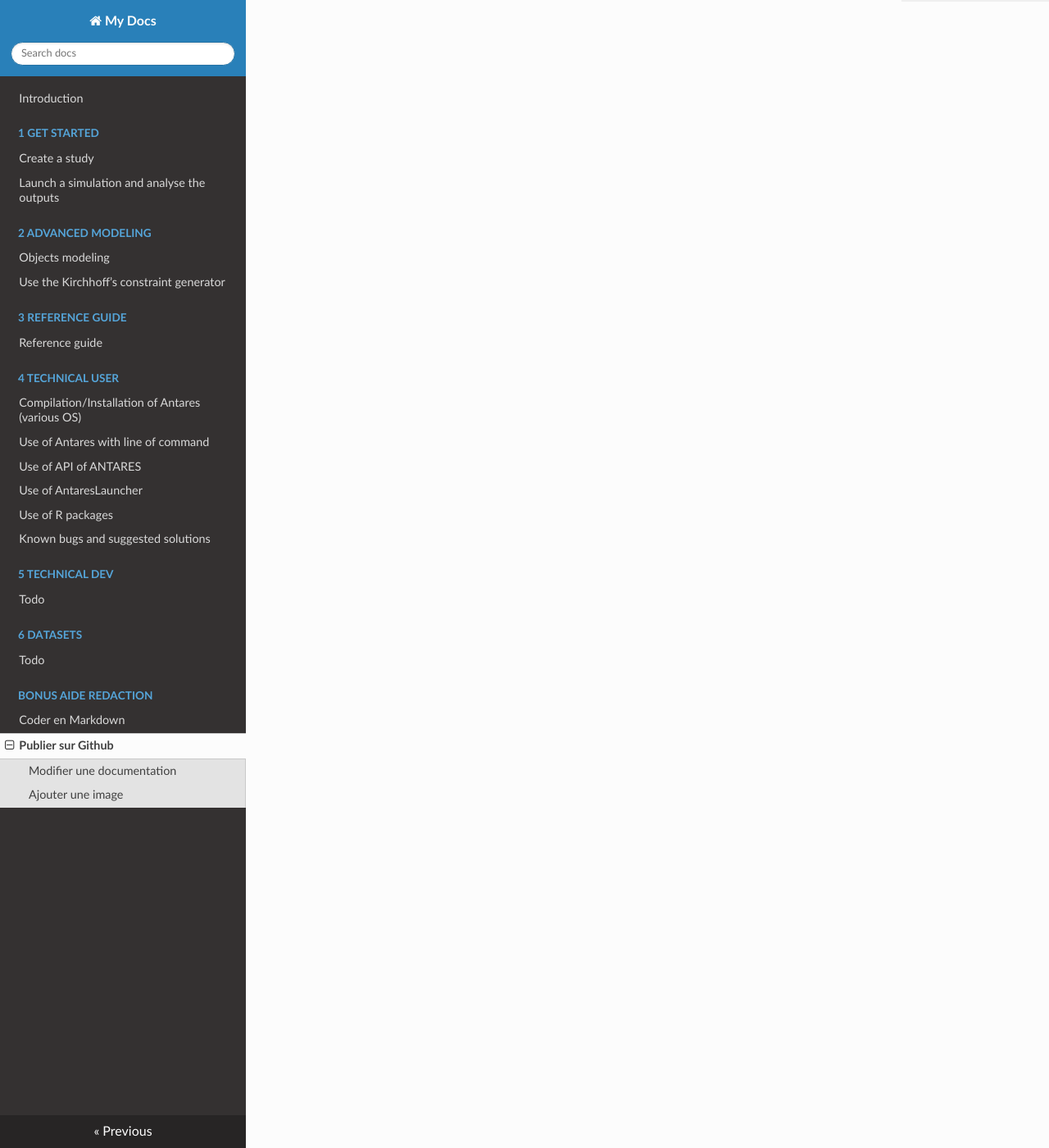
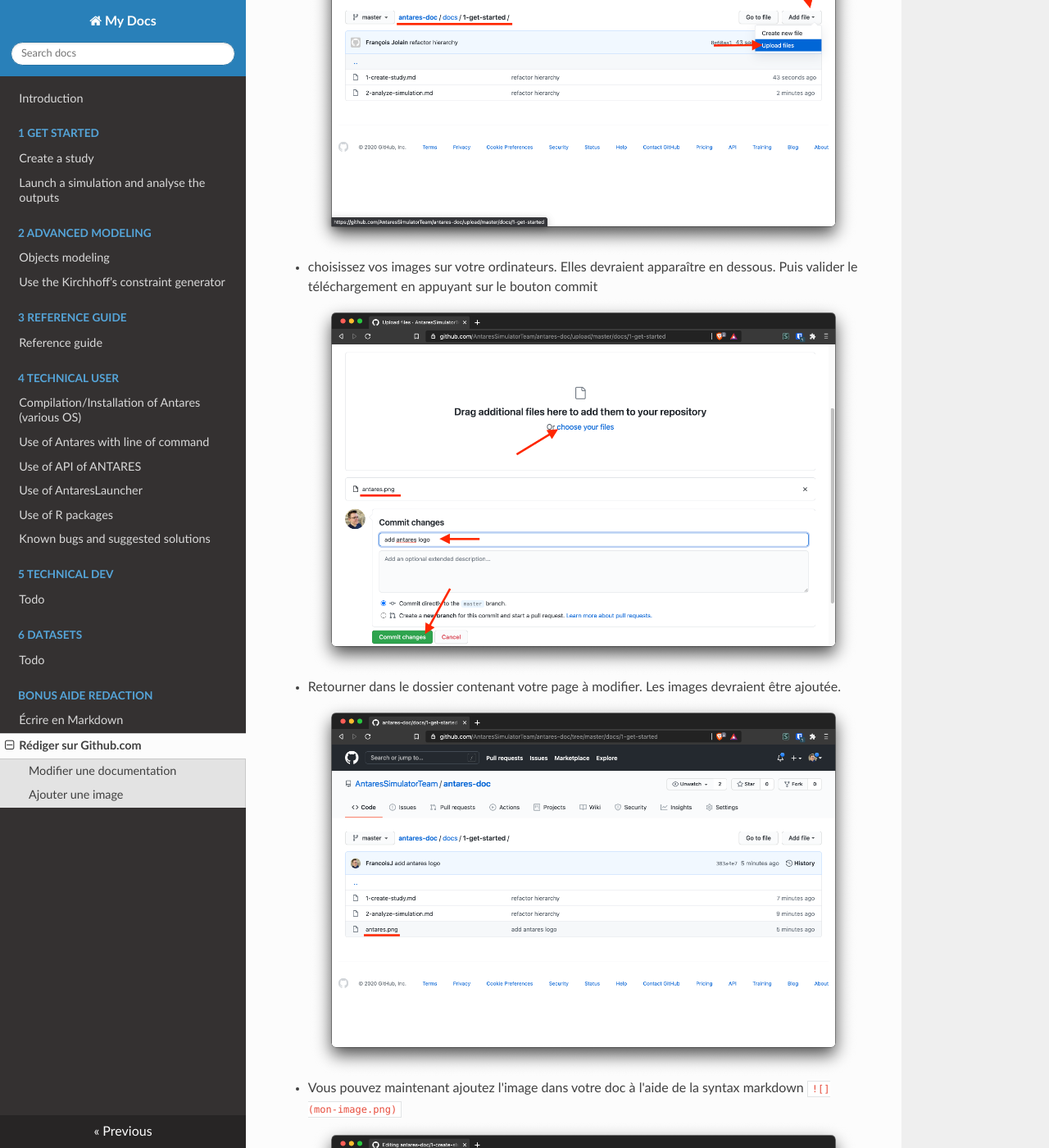
Before and after one commit to AntaresSimulatorTeam/antares-doc, an MkDocs documentation site: the page built from docs/Bonus-aide-redaction/2-github.md, in a window 1280 px wide and 1400 px high, scrolled down 4452 px. Shown: the whole window at 82% size. Built offline with MkDocs 1.6.1, drawn with Linux system fonts in a browser that asks for light colours; nearby versions of some CDN libraries; some of the changed text lies outside the part shown.

Commit message:
add github upload image 101

````diff
--- a/docs/Bonus-aide-redaction/1-markdown-syntax.md
+++ b/docs/Bonus-aide-redaction/1-markdown-syntax.md
@@ -1,4 +1,4 @@
-# Coder en Markdown
+# Écrire en Markdown
 # H1 `# H1`
 
 ## H2 `## H2`
@@ -12,7 +12,7 @@
 |  italique | `*hello*`  | *hello*  |
 |  gras | `**bonjour**`  | **bonjour**  |
 |  lien |  ```[mon lien](https://google.com)``` |  [mon lien](https://google.com) |
-| image | `![nom de l'image](img/aide/antares.png)` | ![image](img/aide/antares.png) |
+| image | `![nom de l'image](antares.png)` | ![image](antares.png) |
 | latex | `$$\sum^{N}_{i=0}{\Gamma_c}$$` | $$\sum^{N}_{i=0}{\Gamma_c}$$ |
 
 ### Puces
--- a/docs/Bonus-aide-redaction/2-github.md
+++ b/docs/Bonus-aide-redaction/2-github.md
@@ -1,4 +1,4 @@
-# Publier sur Github
+# Rédiger sur Github.com
 ## Modifier une documentation
 
 - allez sur le repo github dans le dossier `docs` [lien ici](https://github.com/AntaresSimulatorTeam/antares-doc/tree/master/docs).
@@ -24,4 +24,12 @@
 
 - connectez vous avec votre compte ![](login.png)
 
-- une fois dans le dossier contenant votre page à modifier, cliquez sur Add file et selectionnez votre image sur votre ordinateur
+- une fois dans le dossier contenant votre page à modifier, cliquez sur Add file et selectionnez votre image sur votre ordinateur ![](add-file.png)
+
+- choisissez vos images sur votre ordinateurs. Elles devraient apparaître en dessous. Puis valider le téléchargement en appuyant sur le bouton commit ![](upload.png)
+
+- Retourner dans le dossier contenant votre page à modifier. Les images devraient être ajoutée. ![](check-image.png)
+
+- Vous pouvez maintenant ajoutez l'image dans votre doc à l'aide de la syntax markdown `![](mon-image.png)` ![](add-text-image.png)
+
+- Le rendu partiel, final et la sauvegarde se passent comment vu plus haut.
````
Also changed, not shown: other parts of docs/Bonus-aide-redaction/2-github.md (+1 -1 lines), docs/Bonus-aide-redaction/add-file.png (added), docs/Bonus-aide-redaction/add-text-image.png (added), docs/Bonus-aide-redaction/check-image.png (added), docs/Bonus-aide-redaction/upload.png (added).
